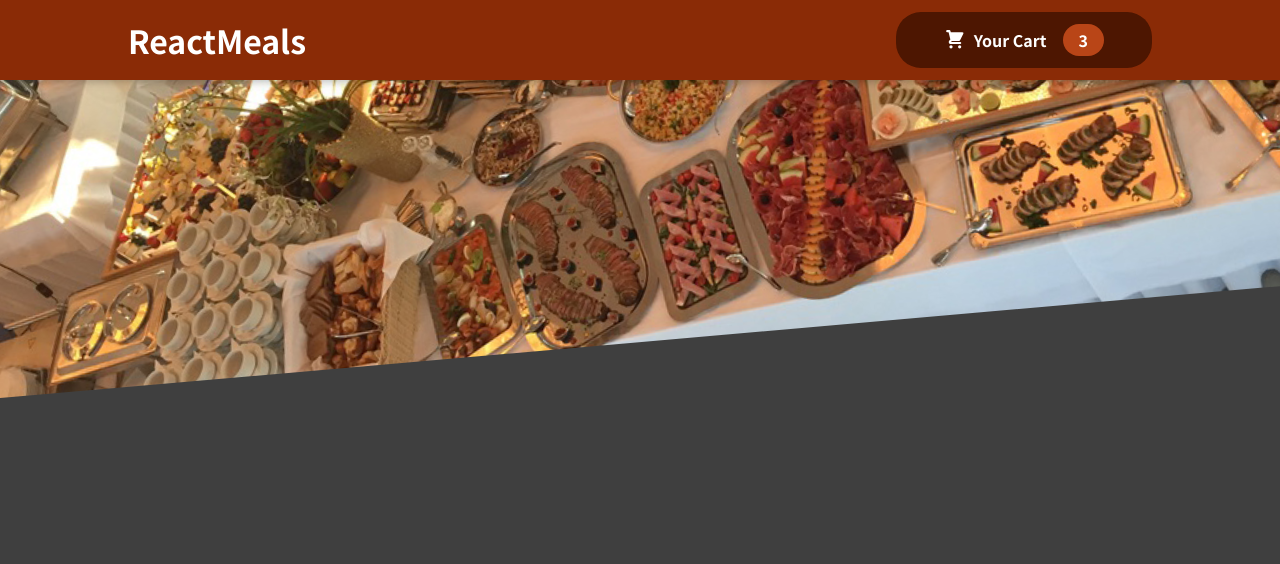
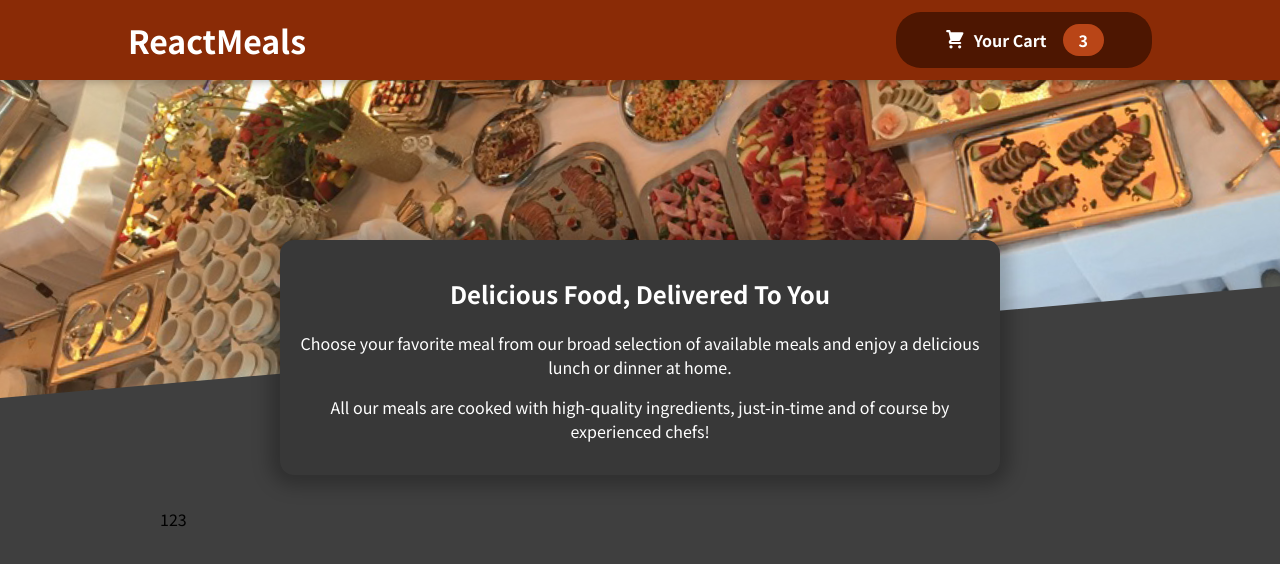
Before and after one commit to mb-awan/react-advance-context-food-app, a JavaScript app: page / in a window 1280 px wide. Shown: the top 564 px of the page. Built offline with nearby package versions, Linux system fonts and the light colour scheme.

Commit message:
Added Meals Summary and Available Meals Starting

```diff
--- a/src/App.js
+++ b/src/App.js
@@ -1,9 +1,11 @@
 import Header from "./Components/Layout/Header";
+import Meals from "./Components/Meals";
 
 function App() {
   return (
     <>
-      <Header/>
+        <Header/>
+        <Meals/>
     </>
   );
 }
--- /dev/null
+++ b/src/Components/Meals/AvailableMeals/index.js
@@ -0,0 +1,36 @@
+import classes from "./index.module.css";
+
+const DUMMY_MEALS = [
+    {
+        id: 'm1',
+        name: 'Sushi',
+        description: 'Finest fish and veggies',
+        price: 22.99,
+    },
+    {
+        id: 'm2',
+        name: 'Schnitzel',
+        description: 'A german specialty!',
+        price: 16.5,
+    },
+    {
+        id: 'm3',
+        name: 'Barbecue Burger',
+        description: 'American, raw, meaty',
+        price: 12.99,
+    },
+    {
+        id: 'm4',
+        name: 'Green Bowl',
+        description: 'Healthy...and green...',
+        price: 18.99,
+    },
+];
+
+const AvailableMeals = props => {
+    return <section className={classes.meals}>
+        123
+    </section>
+}
+
+export default AvailableMeals;
--- /dev/null
+++ b/src/Components/Meals/AvailableMeals/index.module.css
@@ -0,0 +1,24 @@
+.meals {
+    max-width: 60rem;
+    width: 90%;
+    margin: 2rem auto;
+    animation: meals-appear 1s ease-out forwards;
+}
+
+.meals ul {
+    list-style: none;
+    margin: 0;
+    padding: 0;
+}
+
+@keyframes meals-appear {
+    from {
+        opacity: 0;
+        transform: translateY(3rem);
+    }
+
+    to {
+        opacity: 1;
+        transform: translateY(0);
+    }
+}
--- /dev/null
+++ b/src/Components/Meals/MealsSummary/index.js
@@ -0,0 +1,17 @@
+import classes from './index.module.css';
+
+const MealsSummary = props => {
+    return <section className={classes.summary}>
+        <h1>Delicious Food, Delivered To You</h1>
+        <p>
+            Choose your favorite meal from our broad selection of available meals
+            and enjoy a delicious lunch or dinner at home.
+        </p>
+        <p>
+            All our meals are cooked with high-quality ingredients, just-in-time and
+            of course by experienced chefs!
+        </p>
+    </section>
+}
+
+export default MealsSummary;
--- /dev/null
+++ b/src/Components/Meals/MealsSummary/index.module.css
@@ -0,0 +1,18 @@
+.summary {
+    text-align: center;
+    max-width: 45rem;
+    width: 90%;
+    margin: auto;
+    margin-top: -10rem;
+    position: relative;
+    background-color: #383838;
+    color: white;
+    border-radius: 14px;
+    padding: 1rem;
+    box-shadow: 0 1px 18px 10px rgba(0, 0, 0, 0.25);
+}
+
+.summary h2 {
+    font-size: 2rem;
+    margin-top: 0;
+}
--- /dev/null
+++ b/src/Components/Meals/index.js
@@ -0,0 +1,11 @@
+import MealsSummary from "./MealsSummary";
+import AvailableMeals from "./AvailableMeals";
+
+const Meals = props => {
+    return <>
+        <MealsSummary/>
+        <AvailableMeals/>
+    </>
+}
+
+export default Meals;
```
Also changed, not shown: src/Components/Meals/index.module.css (added).
